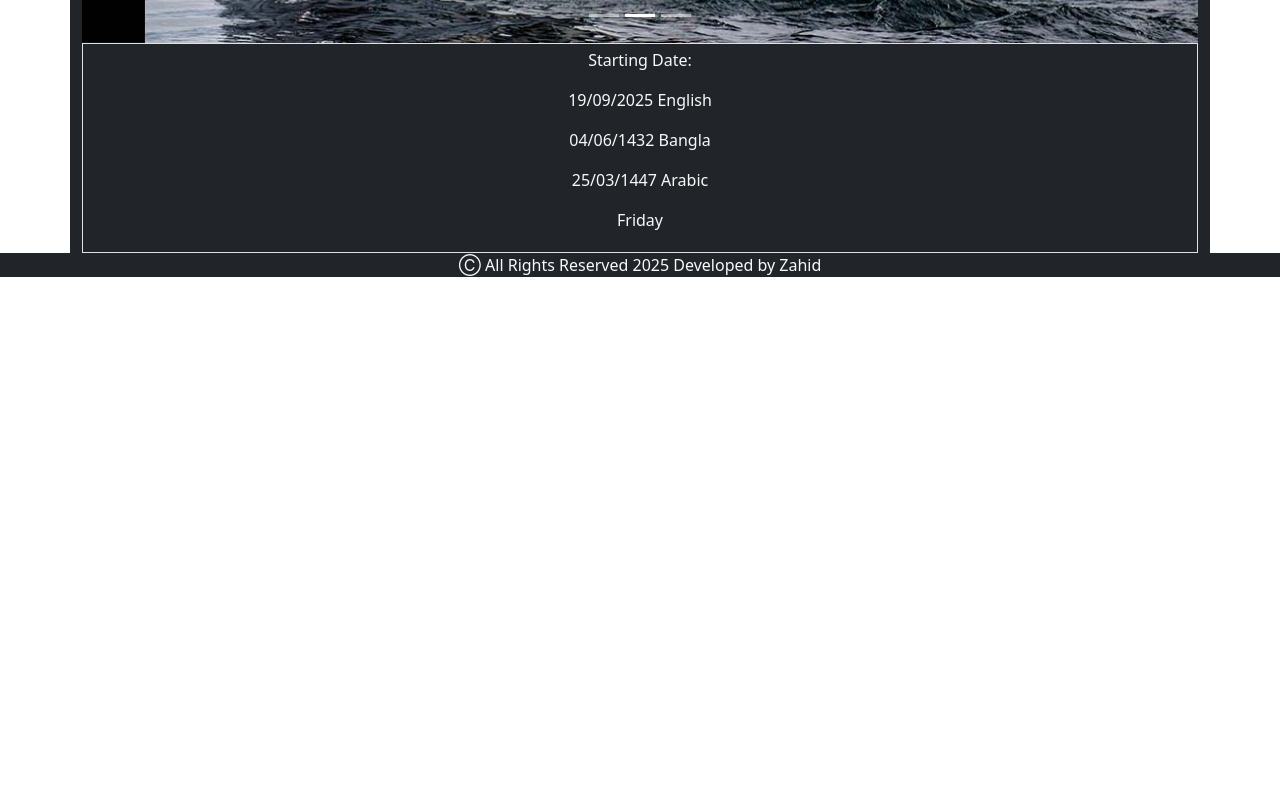
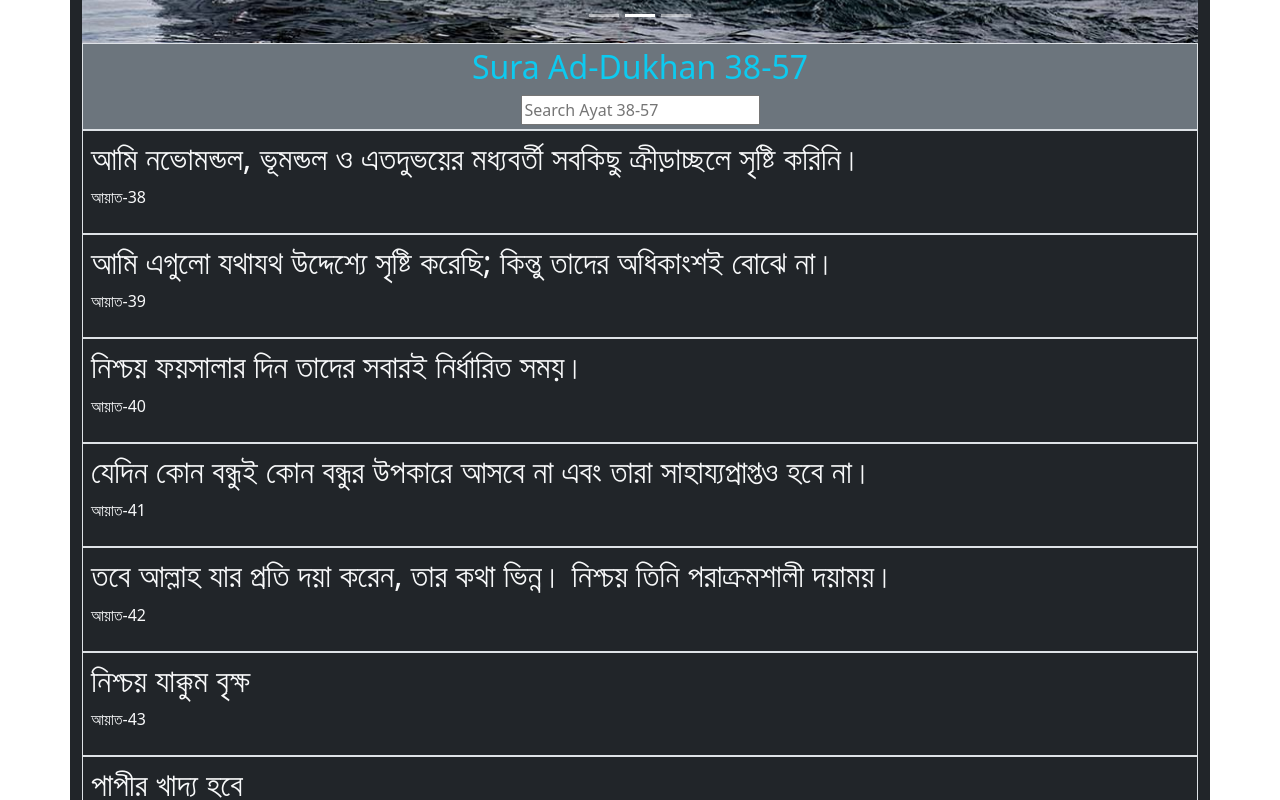
Before and after one commit to MDZAHIDHASAN2024/my-principles, a React (Vite) app: page / in a window 1280 px wide. Shown: the part 520-1320 px from the top of the page. Before the commit the page ends 813 px from the top, so only its background shows below. Built offline with nearby package versions, Linux system fonts and the light colour scheme.

Commit message:
version 0.06

```diff
--- a/src/pages/generalRules/generalRules.tsx
+++ b/src/pages/generalRules/generalRules.tsx
@@ -4,90 +4,94 @@ import PageTitle from '../pageTitle/pageTitle';
 const generalRules = [
   {
     id: 1,
+    rule: 'দৈনিক কোরআন তিলাওয়াত করো !',
+  },
+  {
+    id: 2,
     rule: 'সকাল সন্ধ্যা দোয়া পাঠ করো !',
   },
   {
-    id: 2,
+    id: 3,
     rule: 'দিনে ১০০ বার তওবা করো !',
   },
   {
-    id: 3,
+    id: 4,
     rule: 'রাতে ঘুমানোর পূর্বে দোয়া পাঠ করো !',
   },
   {
-    id: 4,
+    id: 5,
     rule: 'বিপদে সুন্দর ধর্য ধারণ করো !',
   },
   {
-    id: 5,
+    id: 6,
     rule: 'মাসে ১ বার হলেও শহরের অতি ব্যাস্ততম এলাকায় (অতি ব্যাস্ততম সময় ) গিয়ে একা দাঁড়িয়ে অথবা বসে দুনিয়া কিভাবে চলছে তা উপলদ্ধি করো !',
   },
   {
-    id: 6,
+    id: 7,
     rule: 'রাগ করো না !',
   },
   {
-    id: 7,
+    id: 8,
     rule: 'হিংসা করো না !',
   },
   {
-    id: 8,
+    id: 9,
     rule: 'কৃপণতা করো না !',
   },
   {
-    id: 9,
+    id: 10,
     rule: 'অপচয় করো না !',
   },
   {
-    id: 10,
+    id: 11,
     rule: 'কারো সাথে খারাপ আচারণ করো না !',
   },
   {
-    id: 11,
+    id: 12,
     rule: 'তারাহুরো করো না!',
   },
   {
-    id: 12,
+    id: 13,
     rule: ' তার ১০ টার আগে ঘুমাও !',
   },
   {
-    id: 13,
+    id: 14,
     rule: ' ৮ ঘন্টার বেশি ঘুমাও না !',
   },
   {
-    id: 14,
+    id: 15,
     rule: ' প্রয়োজন এর অতিরিক্ত খাবার খেয়ো না !',
   },
   {
-    id: 15,
+    id: 16,
     rule: ' প্রয়োজন ছাড়া টাকা খরচ করো না !',
   },
   {
-    id: 16,
+    id: 17,
     rule: ' অস্বাস্থকর খাবার খেয়ো না !',
   },
   {
-    id: 17,
+    id: 18,
     rule: ' কারো কিছু নিওনা এবং খেয়ো না !',
   },
   {
-    id: 18,
+    id: 19,
     rule: 'জেনারেল রুল এর কিছু কিছু রুল বিশেষ প্রয়োজন অনুসারে করা যেতে পারে !',
   },
   {
-    id: 19,
+    id: 20,
     rule: ' অতি আবেগি হয়ে কাজ করো না !',
   },
   {
-    id: 20,
+    id: 21,
     rule: ' পকেটে টাকা থাকলে ভিক্ষুক কে ফিরিয়ে দিয়ো না !',
   },
   {
-    id: 21,
+    id: 22,
     rule: ' কারো ক্ষতি করো না !',
   },
   {
-    id: 22,
+    id: 23,
     rule: ' পর নিন্দা করো না !',
   },
 ];
--- a/src/pages/home/index.tsx
+++ b/src/pages/home/index.tsx
@@ -5,7 +5,153 @@ import img3 from '../../assets/images/slider03.jpg';
 import './index.css';
 import PageTitle from '../pageTitle/pageTitle';
 import { Carousel } from 'react-bootstrap';
+import { useState } from 'react';
+
+const data = [
+  {
+    id: 1,
+    suraNo: '44',
+    suraName: 'ad-Dukhan',
+    ayatNo: '38',
+    sura: 'আমি নভোমন্ডল, ভূমন্ডল ও এতদুভয়ের মধ্যবর্তী সবকিছু ক্রীড়াচ্ছলে সৃষ্টি করিনি। ',
+  },
+  {
+    id: 2,
+    suraNo: '44',
+    suraName: 'ad-Dukhan',
+    ayatNo: '39',
+    sura: 'আমি এগুলো যথাযথ উদ্দেশ্যে সৃষ্টি করেছি; কিন্তু তাদের অধিকাংশই বোঝে না।',
+  },
+  {
+    id: 3,
+    suraNo: '44',
+    suraName: 'ad-Dukhan',
+    ayatNo: '40',
+    sura: 'নিশ্চয় ফয়সালার দিন তাদের সবারই নির্ধারিত সময়।',
+  },
+  {
+    id: 4,
+    suraNo: '44',
+    suraName: 'ad-Dukhan',
+    ayatNo: '41',
+    sura: 'যেদিন কোন বন্ধুই কোন বন্ধুর উপকারে আসবে না এবং তারা সাহায্যপ্রাপ্তও হবে না।',
+  },
+  {
+    id: 5,
+    suraNo: '44',
+    suraName: 'ad-Dukhan',
+    ayatNo: '42',
+    sura: 'তবে আল্লাহ যার প্রতি দয়া করেন, তার কথা ভিন্ন। নিশ্চয় তিনি পরাক্রমশালী দয়াময়।',
+  },
+  {
+    id: 6,
+    suraNo: '44',
+    suraName: 'ad-Dukhan',
+    ayatNo: '43',
+    sura: 'নিশ্চয় যাক্কুম বৃক্ষ',
+  },
+  {
+    id: 7,
+    suraNo: '44',
+    suraName: 'ad-Dukhan',
+    ayatNo: '44',
+    sura: 'পাপীর খাদ্য হবে',
+  },
+  {
+    id: 8,
+    suraNo: '44',
+    suraName: 'ad-Dukhan',
+    ayatNo: '45',
+    sura: 'গলিত তাম্রের মত পেটে ফুটতে থাকবে।',
+  },
+  {
+    id: 9,
+    suraNo: '44',
+    suraName: 'ad-Dukhan',
+    ayatNo: '46',
+    sura: 'যেমন ফুটে পানি।',
+  },
+  {
+    id: 10,
+    suraNo: '44',
+    suraName: 'ad-Dukhan',
+    ayatNo: '47',
+    sura: 'একে ধর এবং টেনে নিয়ে যাও জাহান্নামের মধ্যস্থলে,',
+  },
+  {
+    id: 11,
+    suraNo: '44',
+    suraName: 'ad-Dukhan',
+    ayatNo: '48',
+    sura: 'অতঃপর তার মাথার উপর ফুটন্ত পানির আযাব ঢেলে দাও',
+  },
+  {
+    id: 12,
+    suraNo: '44',
+    suraName: 'ad-Dukhan',
+    ayatNo: '49',
+    sura: 'স্বাদ গ্রহণ কর, তুমি তো সম্মানিত, সম্ভ্রান্ত।',
+  },
+  {
+    id: 13,
+    suraNo: '44',
+    suraName: 'ad-Dukhan',
+    ayatNo: '50',
+    sura: 'এ সম্পর্কে তোমরা সন্দেহে পতিত ছিলে।',
+  },
+  {
+    id: 14,
+    suraNo: '44',
+    suraName: 'ad-Dukhan',
+    ayatNo: '51',
+    sura: 'নিশ্চয়ই মুত্তাকীরা থাকবে নিরাপদ স্থানে,',
+  },
+  {
+    id: 15,
+    suraNo: '44',
+    suraName: 'ad-Dukhan',
+    ayatNo: '52',
+    sura: 'বাগান আর ঝরণার মাঝে',
+  },
+  {
+    id: 16,
+    suraNo: '44',
+    suraName: 'ad-Dukhan',
+    ayatNo: '53',
+    sura: 'তারা পরিধান করবে পাতলা ও পুরু রেশমী কাপড়, আর বসবে মুখোমুখী হয়ে।',
+  },
+  {
+    id: 17,
+    suraNo: '44',
+    suraName: 'ad-Dukhan',
+    ayatNo: '54',
+    sura: 'এ রকমই হবে, আর তাদের বিয়ে দিয়ে দেব ডাগর ডাগর সুন্দর উজ্জ্বল চোখওয়ালা কুমারীদের (হুরদের) সাথে।',
+  },
+  {
+    id: 18,
+    suraNo: '44',
+    suraName: 'ad-Dukhan',
+    ayatNo: '55',
+    sura: 'তারা সেখানে শান্ত মনে বিভিন্ন ফল-মূল আনতে বলবে।',
+  },
+  {
+    id: 19,
+    suraNo: '44',
+    suraName: 'ad-Dukhan',
+    ayatNo: '56',
+    sura: 'তারা সেখানে মৃত্যু আস্বাদন করবে না, প্রথম মৃত্যু ব্যতীত এবং আপনার পালনকর্তা তাদেরকে জাহান্নামের আযাব থেকে রক্ষা করবেন।',
+  },
+  {
+    id: 20,
+    suraNo: '44',
+    suraName: 'ad-Dukhan',
+    ayatNo: '57',
+    sura: 'আপনার পালনকর্তার কৃপায় এটাই মহা সাফল্য।',
+  },
+];
+
 const Home = () => {
+  const [search, setSearch] = useState('');
   return (
     <div className="container bg-dark ">
       <PageTitle title="Home Page" />
@@ -42,14 +188,37 @@ const Home = () => {
           </Carousel.Caption>
         </Carousel.Item>
       </Carousel>
+      <div className="bg-secondary text-center p-1 border text-info fw-bolder">
+        <h2>Sura Ad-Dukhan 38-57</h2>
+        <input
+          type="text"
+          value={search}
+          onChange={(e) => setSearch(e.target.value)}
+          placeholder="Search Ayat 38-57"
+        />
+      </div>
+      <div className="bg-dark text-light">
+        {data
+          .filter((sura) => {
+            return search === '' ? sura : sura.ayatNo.includes(search);
+          })
+          .map((sura) => {
+            return (
+              <div className="border p-2" key={sura.id}>
+                <h2>{sura.sura}</h2>
+                <p>আয়াত-{sura.ayatNo}</p>
+              </div>
+            );
+          })}
+      </div>
       <div className="">
         <div>
           <div className=" bg-dark text-light text-center border  p-1">
             <p>Starting Date:</p>
-            <p>19/09/2025 English</p>
-            <p>04/06/1432 Bangla</p>
-            <p>25/03/1447 Arabic</p>
-            <p>Friday</p>
+            <p>20/09/2025 English</p>
+            <p>05/06/1432 Bangla</p>
+            <p>26/03/1447 Arabic</p>
+            <p>Saturday</p>
           </div>
         </div>
       </div>
--- a/src/pages/intro/intro.css
+++ /dev/null
@@ -1,3 +0,0 @@
-.profile-width {
-  height: 200px;
-}
--- a/src/pages/principles/index.tsx
+++ b/src/pages/principles/index.tsx
@@ -14,10 +14,6 @@ const principles = [
     rule: 'রামাজান মাসে ছিয়াম পালন করো !',
   },
   {
-    id: 4,
-    rule: 'দৈনিক কোরআন তিলাওয়াত করো !',
-  },
-  {
     id: 5,
     rule: 'মাসিক বেতন এর ২.৫% দান করো !',
   },
@@ -27,7 +23,7 @@ const Principles = () => {
     <div className="container bg-secondary my-rule p-2 ">
       <PageTitle title="Main Principle Page" />
       <div className="bg-warning p-2 text-light d-block text-center ">
-        <h2 className="fw-bold">Principle of 5</h2>
+        <h2 className="fw-bold">Principle of 4</h2>
       </div>
       {principles.map((principle) => {
         return (
```
